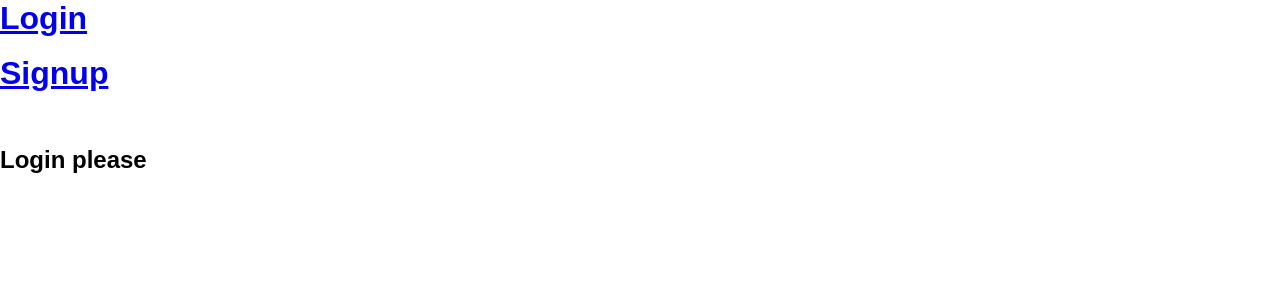
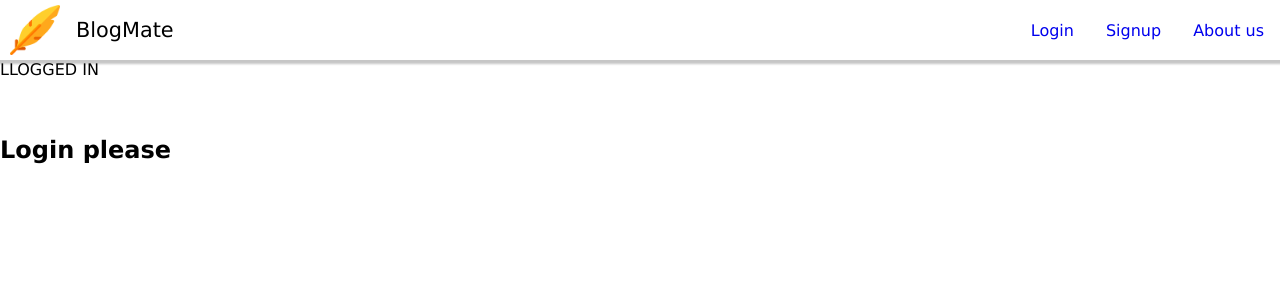
Before and after one commit to mrGope/BLog-Mate-A-Blogging-Website, a React (Create React App) app: page / in a window 1280 px wide. Shown: the top 300 px of the page. Built offline with nearby package versions, Linux system fonts and the light colour scheme; no server answers.

Commit message:
v2
Login signup completed and tested
navbar added
problem: parent navbar yet to be fixed to accomodate changes

```diff
--- a/src/App.js
+++ b/src/App.js
@@ -4,13 +4,13 @@ import { BrowserRouter as Router, Routes, Route } from "react-router-dom";
 import Home from "./components/Home/Home";
 import Login from "./components/Login/Login";
 import Signup from "./components/Signup/Signup";
-
+import Navbar from "./components/navbar";
 import { auth } from "./firebase";
 
 import "./App.css";
 
 function App() {
-  const [userName, setUserName] = useState("");
+  const [userName, setUserName] = useState(-1);
 
   useEffect(() => {
     auth.onAuthStateChanged((user) => {
@@ -22,8 +22,10 @@ function App() {
 
   return (
     <div className="App">
+
       <Router>
-        <Routes>
+      <Navbar display={userName !== -1 ? "none" : "flex"} name={userName}/>
+        <Routes >
           <Route path="/login" element={<Login />} />
           <Route path="/signup" element={<Signup />} />
           <Route path="/" element={<Home name={userName} />} />
--- a/src/components/Home/Home.js
+++ b/src/components/Home/Home.js
@@ -5,13 +5,7 @@ function Home(props) {
   return (
     <div>
       <div>
-        <h1>
-          <Link to="/login">Login</Link>
-        </h1>
-        <br />
-        <h1>
-          <Link to="/signup">Signup</Link>
-        </h1>
+       LLOGGED IN
       </div>
 
       <br />
--- /dev/null
+++ b/src/components/css/navbar.css
@@ -0,0 +1,42 @@
+
+*{
+    font-family: Geneva, Verdana, sans-serif;
+}
+.navigation {
+
+  height: 60px;
+  width: 100%;
+  display: flex;
+  align-items: center;
+  position: relative;
+  padding: 0.5rem 0rem;
+  background-color: #fff;
+  color: black;
+  box-shadow: 0 2px 2px 2px rgba(9, 9, 9, 0.23);
+}
+.brand-icon{
+    margin-left: 10px;
+}
+.brand-name {
+    text-decoration: none;
+    color: black;
+    font-size: 1.3rem;
+    margin-left: 1rem;
+  }
+  .navigation-menu {
+    margin-left: auto;
+  }
+  .navigation-menu ul {
+    display: flex;
+    padding: 0;
+  }
+  .navigation-menu li {
+
+    list-style-type: none;
+    margin: 0 1rem;
+  }
+  .navigation-menu li a {
+    text-decoration: none;
+    display: block;
+    width: 100%;
+  }
--- /dev/null
+++ b/src/components/navbar.js
@@ -0,0 +1,46 @@
+import "../components/css/navbar.css"
+import navbar_icon from "../components/assets/feather-pen.png"
+import { Link } from "react-router-dom";
+export default function Navbar(props) {
+    const display_status = props.display;
+    const display_status_rev=display_status=="none"?"flex":"none";
+    return (
+      <nav className="navigation">
+        <img className="brand-icon" style={{width: 50, height: 50}} src={navbar_icon} alt="Logo" />
+
+        <a href="/" className="brand-name">
+         BlogMate
+        </a>
+        <div
+          className="navigation-menu">
+          <ul className="Before-login" style={{display:display_status_rev}}>
+            <li>
+
+              <Link to="/login">Login</Link>
+
+            </li>
+            <li>
+            <Link to="/signup">Signup</Link>
+
+            </li>
+            <li>
+                 <Link to="/login">About us</Link>
+
+            </li>
+          </ul>
+          <ul className="after-login" style={{display:display_status}}>
+            <li>
+
+              <Link to="/login">Welcome</Link>
+
+            </li>
+
+            <li>
+                 <Link to="/login">About us</Link>
+
+            </li>
+          </ul>
+        </div>
+      </nav>
+    );
+  }
```
Also changed, not shown: src/components/assets/feather-pen.png (added).
